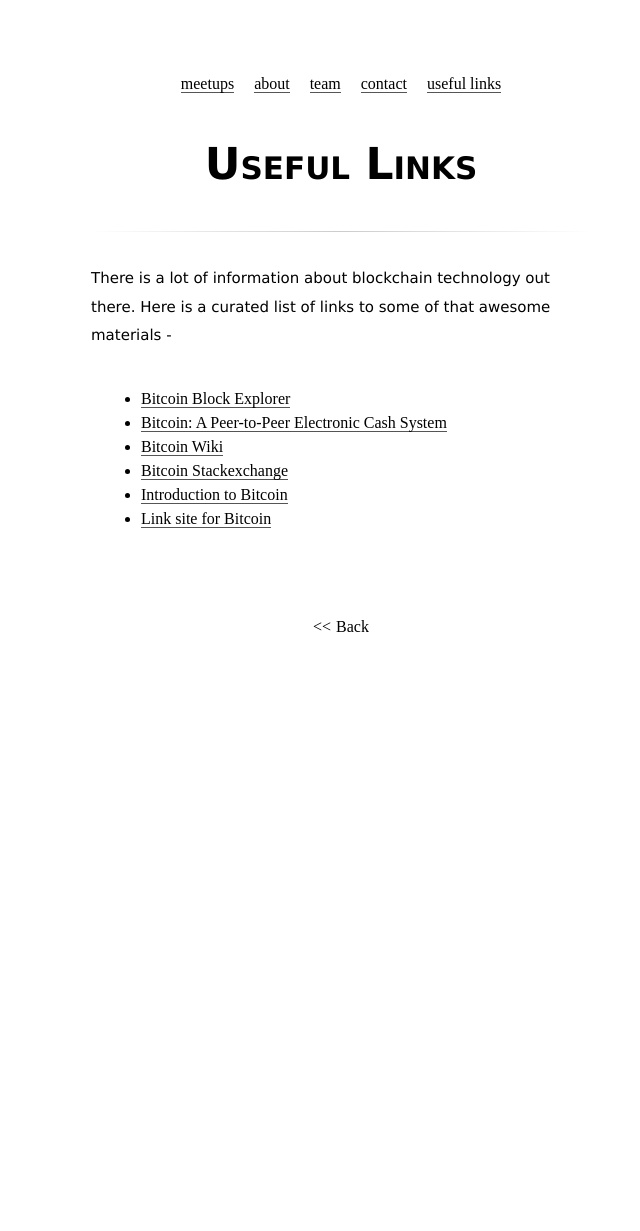
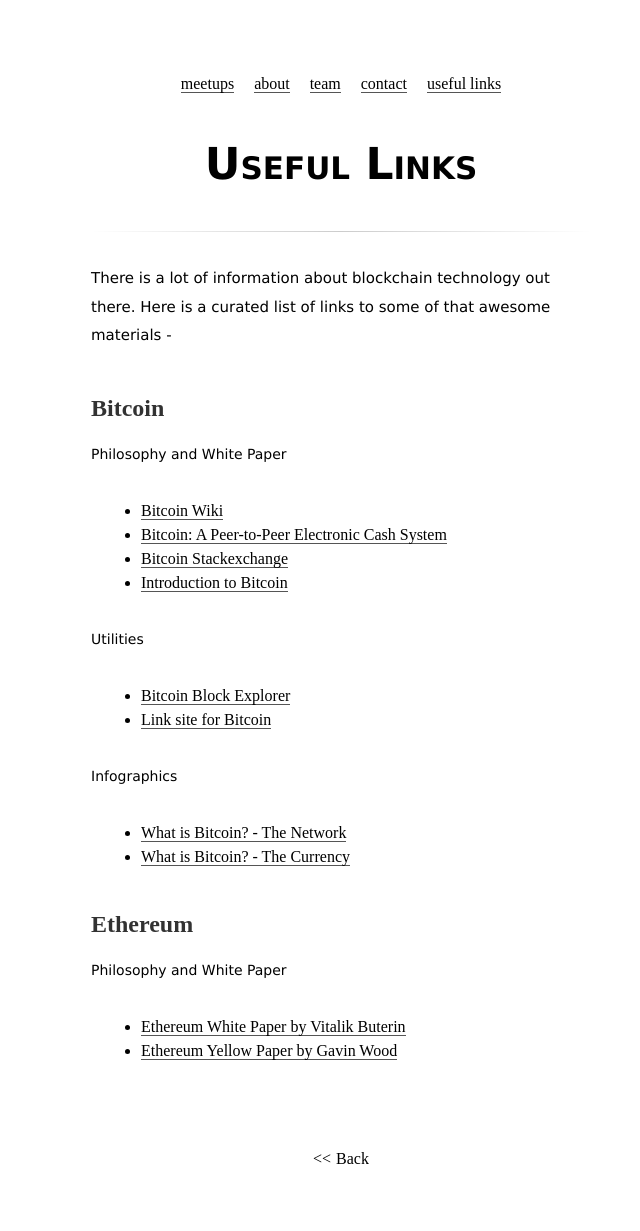
Before and after one commit to big-org/big-org.github.io, a Jekyll site: the page built from links.md, in a window 1280 px wide. Shown: the whole page, without its empty margins (299-939 px from the left). Built offline with Jekyll 4.4.1, drawn with Linux system fonts in a browser that asks for light colours; before the commit the page ends 900 px from its top, so only the background shows below that.

Commit message:
Added more links

```diff
--- a/links.md
+++ b/links.md
@@ -5,9 +5,27 @@
 
 There is a lot of information about blockchain technology out there. Here is a curated list of links to some of that awesome materials -
 
-* [Bitcoin Block Explorer](https://blockchain.info/ "Blockchain.info")
+## Bitcoin
+
+### Philosophy and White Paper
+
+* [Bitcoin Wiki](https://en.bitcoin.it/wiki/Main_Page "Bitcoin Wiki")
 * [Bitcoin: A Peer-to-Peer Electronic Cash System](http://fermatslibrary.com/s/bitcoin "Fermat's library - Bitcoin paper")
-* [Bitcoin Wiki](https://en.bitcoin.it/wiki/Main_Page "Bitcoin Wiki")
 * [Bitcoin Stackexchange](http://bitcoin.stackexchange.com/ "Bitcoin Stackexchange")
 * [Introduction to Bitcoin](https://www.khanacademy.org/economics-finance-domain/core-finance/money-and-banking/bitcoin/v/bitcoin-what-is-it "Khan Academy Bitcoin Intro")
+
+### Utilities
+
+* [Bitcoin Block Explorer](https://blockchain.info/ "Blockchain.info")
 * [Link site for Bitcoin](https://github.com/igorbarinov/awesome-bitcoin "Bitcoin Links")
+
+
+### Infographics
+  * [What is Bitcoin? - The Network](http://bitcoinfographics.com/en/what-is-bitcoin-the-network/)
+  * [What is Bitcoin? - The Currency](http://bitcoinfographics.com/en/what-is-bitcoin-the-currency/)
+
+## Ethereum
+
+### Philosophy and White Paper
+  * [Ethereum White Paper by Vitalik Buterin](https://github.com/ethereum/wiki/wiki/White-Paper)
+  * [Ethereum Yellow Paper by Gavin Wood](http://gavwood.com/paper.pdf)
```
